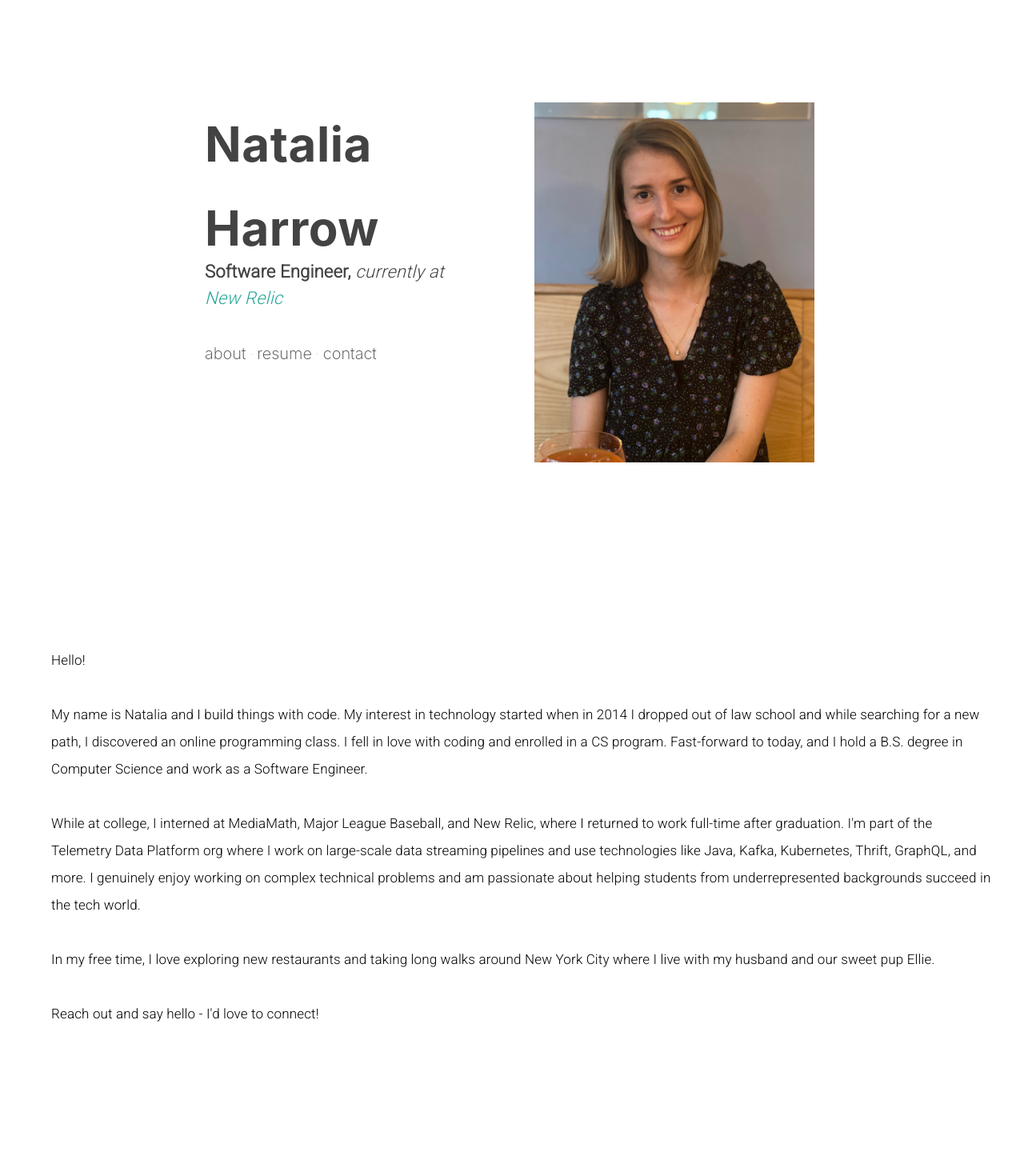
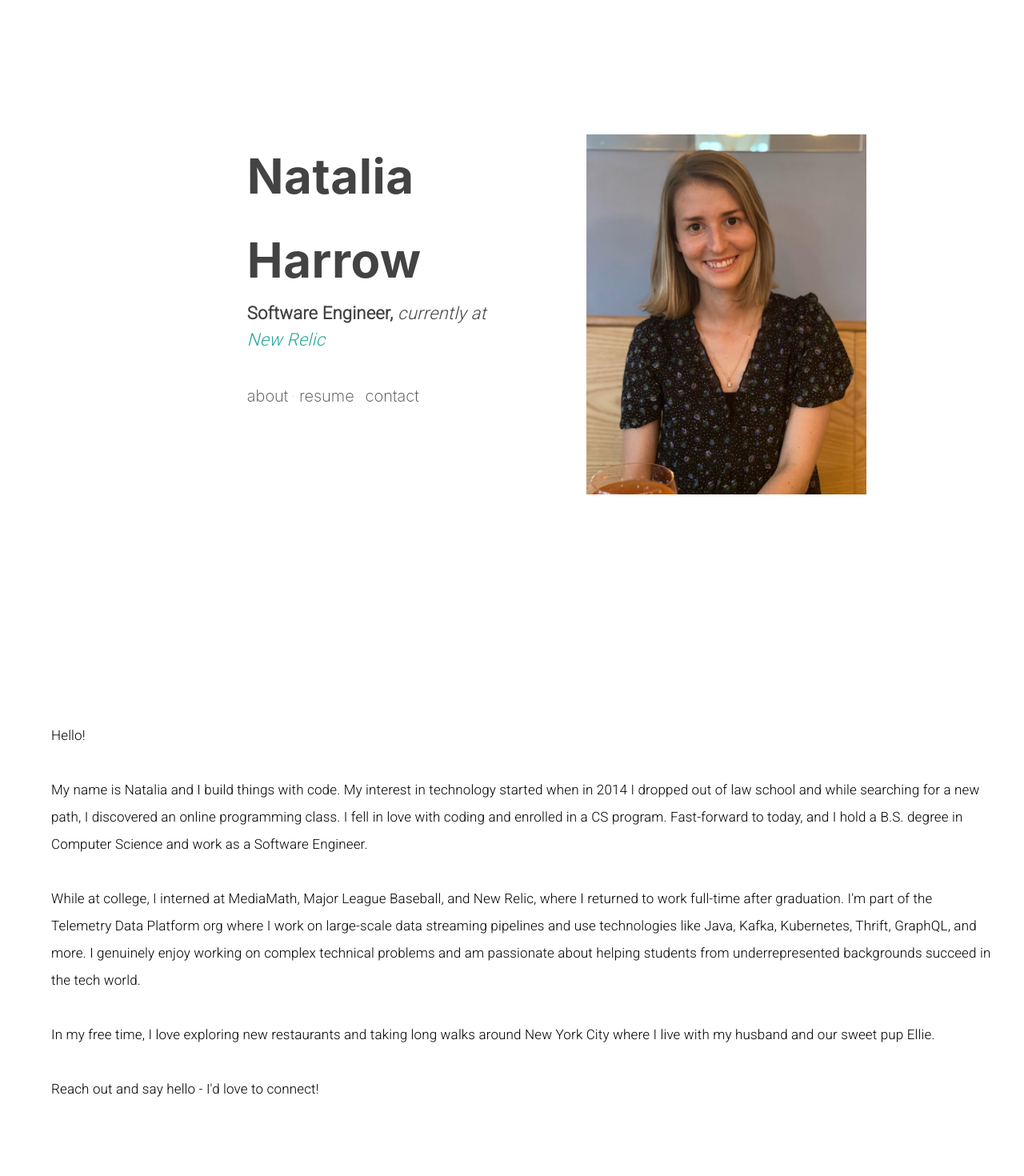
Before and after one commit to nataliaharrow/nataliaharrow, a React (Create React App) app: page / in a window 1280 px wide. Shown: the top 1470 px of the page at 80% size. Built offline with nearby package versions, Linux system fonts and the light colour scheme.

Commit message:
small changes and formatting

```diff
--- a/src/App.js
+++ b/src/App.js
@@ -8,14 +8,9 @@ import Resume from './components/Resume';
 
 const useStyles = makeStyles((theme) => ({
   welcomeGridOut: {
-    // backgroundImage: `url(${Image})`,
-    // boxShadow: 'inset 0 0 0 1000px rgba(0, 0, 0, .5)',
-    // backgroundSize: 'cover',
-    // backgroundPosition: 'center',
     width: '100vw',
-    // height: '100',
-    // justify: 'center',
-    // alignItems: 'center',
+    minHeight: '100vh',
+
   },
   welcomeGridIn: {
     marginTop: '10%',
@@ -24,8 +19,8 @@ const useStyles = makeStyles((theme) => ({
     marginBottom: '10%',
   },
   aboutGridOut: {
-    // width: '100vw',
-    // minHeight: '100vh',
+    width: '100vw',
+    minHeight: '100vh',
     marginBottom: '23%',
     spacing: 10,
     justify: 'center',
--- a/src/components/About.js
+++ b/src/components/About.js
@@ -16,7 +16,6 @@ const useStyles = makeStyles((theme) => ({
         flexDirection: 'column',
     },
     text: {
-        // maxWidth:800,
         marginLeft:"2%",
         marginTop:"2%",
         fontFamily: "Roboto",
--- a/src/components/ResumeExperience.js
+++ b/src/components/ResumeExperience.js
@@ -116,10 +116,9 @@ function ResumeExperience() {
   };
 
   const NrFullTimeDescription = [
-    "Member of the Unified Data Streams team where I get to work on Tier 1 distributed data streaming systems powering New Relic Alerts product.",
+    "Member of the Unified Data Streams team where I get to work on Tier 1 distributed data streaming systems powering some of New Relic major products like Alerts.",
     "I use Java and Kafka to build and improve services that aggregate, filter, transform and export large quantities of real-time data.",
-    "I participate in my team's on-call rotation. I am a sole pager holder during one-week long shifts when I respond to pages, triage, mitigate and resolve incidents.",
-    "I improved my team's on-call process by creating a comprehensive on-call guide and several runbooks, and providing on-call training to new team members."
+    "I participate in my team's on-call rotation. I am a sole pager holder during one-week long shifts when I respond to pages, triage, mitigate and resolve incidents."
   ]
 
   const NrInternDescription = ["Improved my team's performance monitoring Java library by designing, implementing and releasing a new API that reduces the costs of monitoring.",
--- a/src/components/Welcome.js
+++ b/src/components/Welcome.js
@@ -26,6 +26,11 @@ function Welcome() {
     const bull = <span className={classes.bullet}>•</span>;
 
     const styles = {
+        section : {
+            marginTop: '1vw',
+            marginLeft: '1vw',
+        }
+        ,
         titleName: {
             color: "#444343",
             fontSize: 60,
@@ -33,9 +38,8 @@ function Welcome() {
             marginBottom: '-1.2vw'
         },
         intro: {
-            marginTop: '0vw',
+            marginTop: '1vw',
             marginBottom: '3vw',
-            // marginLeft: '.5vw',
             color: '#444343',
             fontSize: 22,
         },
@@ -46,7 +50,7 @@ function Welcome() {
     };
 
     return (
-        <Grid container spacing={7}>
+        <Grid style={styles.section} container spacing={10}>
             <Grid item xs={12} sm={6} md={6} lg={6}>
                 <Grid>
                     <Typography style={styles.titleName} variant="subtitle1" gutterBottom>
```
